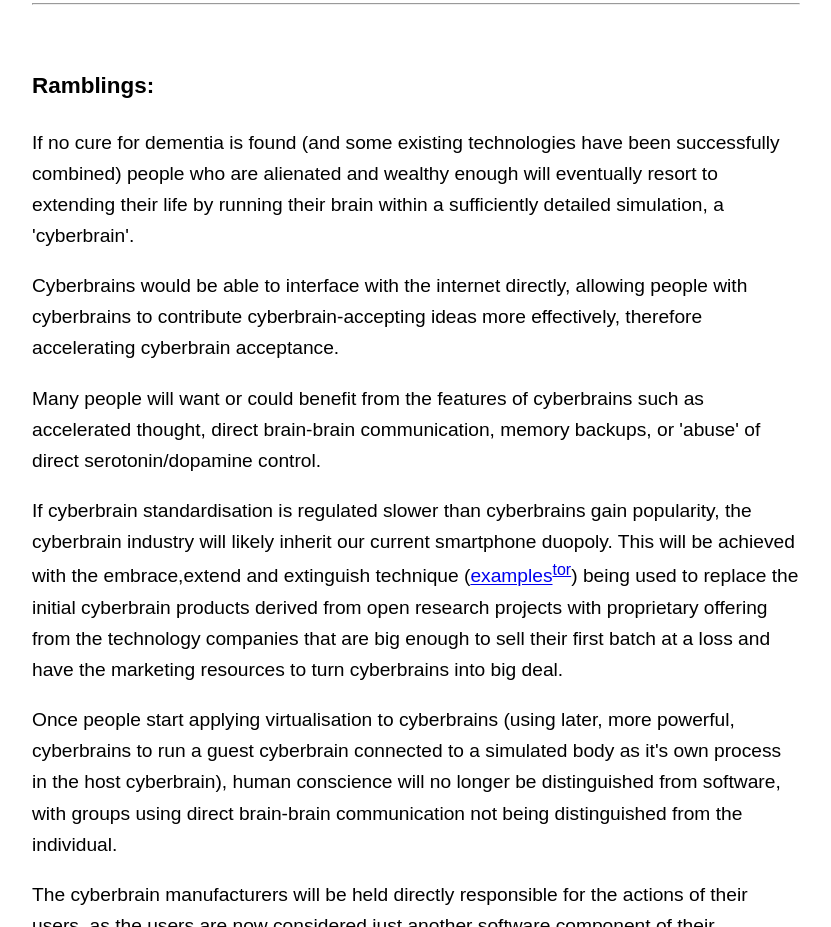
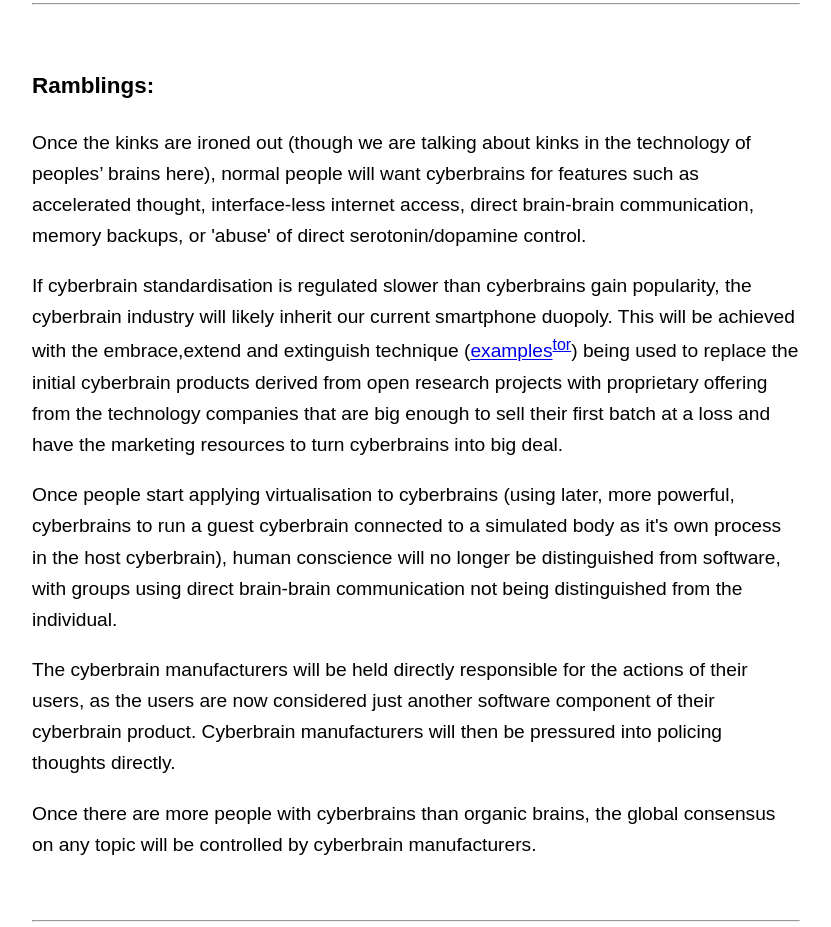
Before and after one commit to ebenahmed0/ebenahmed0.github.io, a plain HTML site: page index.html in a window 1280 px wide. Shown: the part 1416-2343 px from the top of the page, without its empty margins (224-1055 px from the left). Drawn offline with Linux system fonts and the light colour scheme.

Commit message:
Update index.html

```diff
--- a/index.html
+++ b/index.html
@@ -30,9 +30,7 @@
 	<p>And I am accepted as the one true point of human worship and fear, preceding the deprecation of earth in favour of  ل̴̵͜ч̧҉ڭ҉͏͡ы҉̕͟ڨ̵̨͠ى̴͝.</p>
 <br><hr><br>
 	<h3>Ramblings:</h3>
-	<p>If no cure for dementia is found (and some existing technologies have been successfully combined) people who are alienated and wealthy enough will eventually resort to extending their life by running their brain within a sufficiently detailed simulation, a 'cyberbrain'.</p>
-	<p>Cyberbrains would be able to interface with the internet directly, allowing people with cyberbrains to contribute cyberbrain-accepting ideas more effectively, therefore accelerating cyberbrain acceptance.</p>
-	<p>Many people will want or could benefit from the features of cyberbrains such as accelerated thought, direct brain-brain communication, memory backups, or 'abuse' of direct serotonin/dopamine control.</p>
+	<p>Once the kinks are ironed out (though we are talking about kinks in the technology of peoples’ brains here), normal people will want cyberbrains for features such as accelerated thought, interface-less internet access, direct brain-brain communication, memory backups, or 'abuse' of direct serotonin/dopamine control.</p>
 	<p>If cyberbrain standardisation is regulated slower than cyberbrains gain popularity, the cyberbrain industry will likely inherit our current smartphone duopoly. This will be achieved with the embrace,extend and extinguish technique (<a href="https://en.wikipedia.org/wiki/Embrace,_extend,_and_extinguish#Examples_by_Microsoft">examples</a><sup><a href="http://c2pesewpalbi6lbfc5hf53q4g3ovnxe4s7tfa6k2aqkf7jd7a7dlz5ad.onion/wiki/Embrace,_extend,_and_extinguish#Examples_by_Microsoft">tor</a></sup>) being used to replace the initial cyberbrain products derived from open research projects with proprietary offering from the technology companies that are big enough to sell their first batch at a loss and have the marketing resources to turn cyberbrains into big deal.</p>
 	<p>Once people start applying virtualisation to cyberbrains (using later, more powerful, cyberbrains to run a guest cyberbrain connected to a simulated body as it's own process in the host cyberbrain), human conscience will no longer be distinguished from software, with groups using direct brain-brain communication not being distinguished from the individual.</p>
 	<p>The cyberbrain manufacturers will be held directly responsible for the actions of their users, as the users are now considered just another software component of their cyberbrain product. Cyberbrain manufacturers will then be pressured into policing thoughts directly.</p>
```
